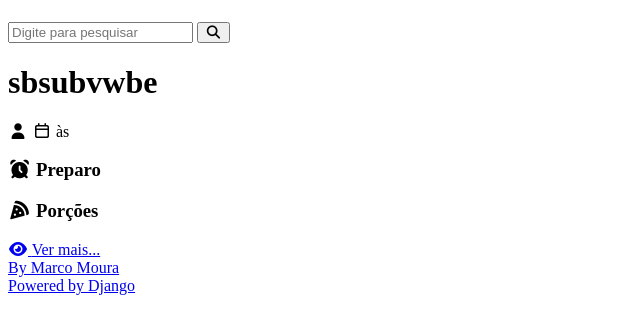
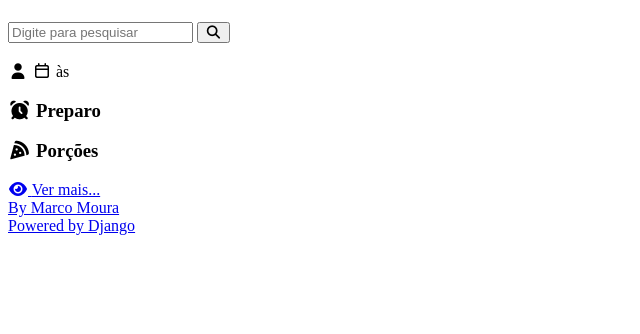
Before and after one commit to MarcoMoura1209/projeto-django01, a Django app: template recipes/templates/recipes/pages/recipe-views.html in a window 1280 px wide. Shown: the part 58-392 px from the top of the page, without its empty margins (0-640 px from the left). Run offline with Django 5.2, Linux system fonts and the light colour scheme; the template is opened without the code that fills it, so the values that code supplies are empty; some libraries are stand-ins or nearby versions.

Commit message:
Remover elementos desnecessários do formulário de pesquisa

```diff
--- a/recipes/templates/recipes/partials/search.html
+++ b/recipes/templates/recipes/partials/search.html
@@ -8,7 +8,3 @@
         </form>
     </div>
 </div>
-
-<h1>
-    sbsubvwbe
-</h1>
```
